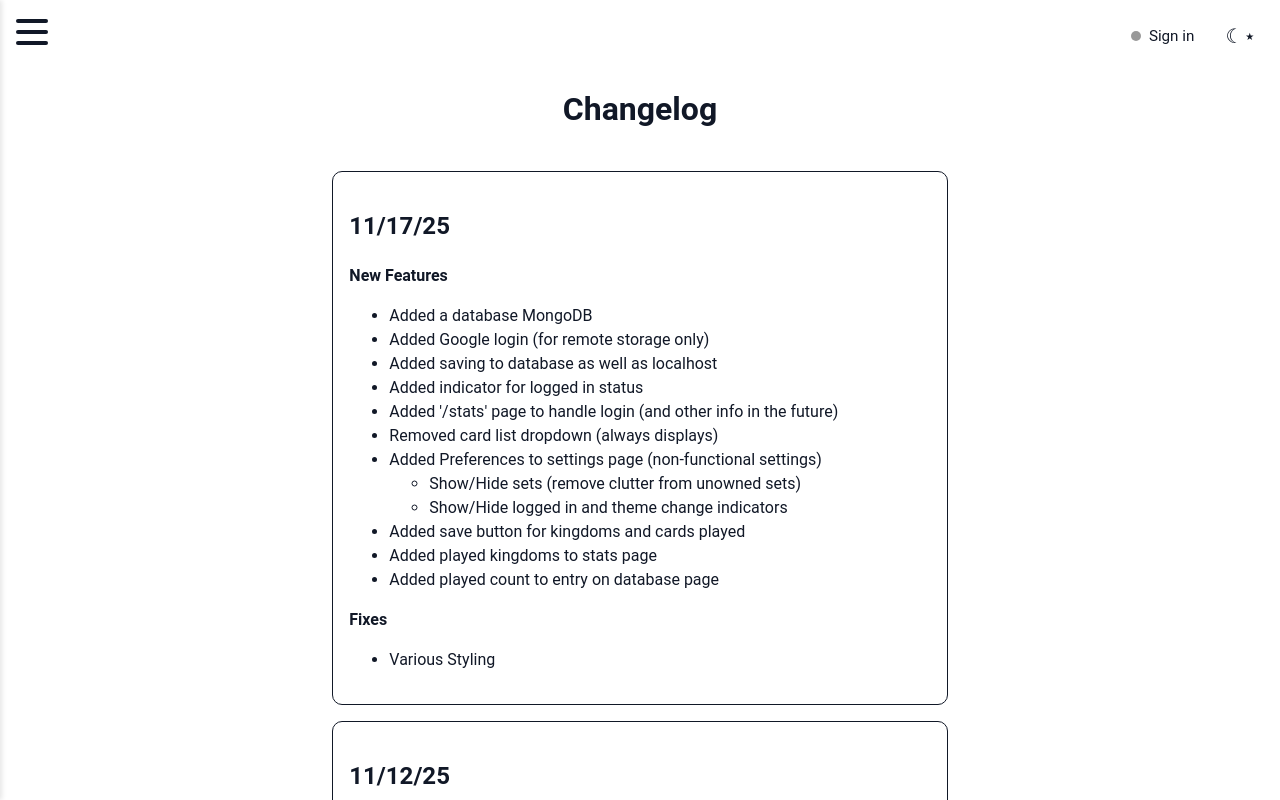
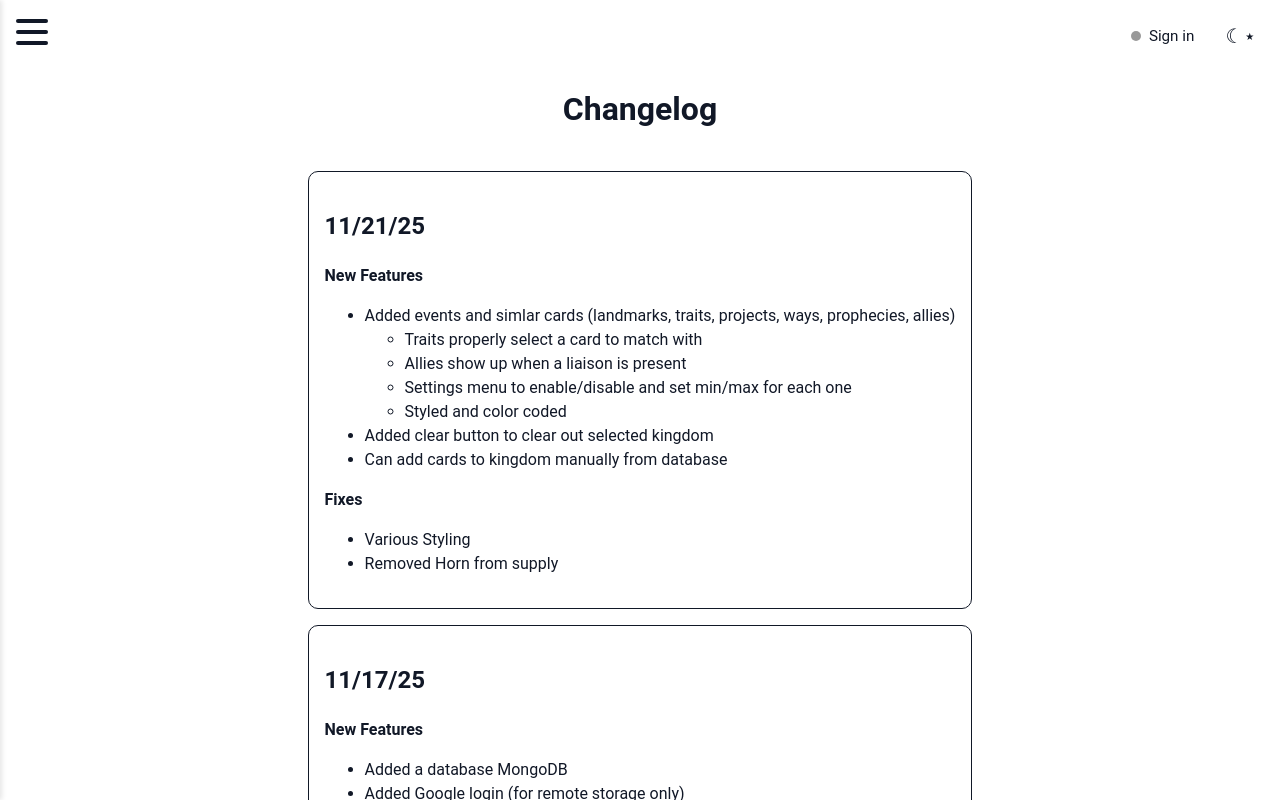
Before and after one commit to JHocevar/dominion, a SvelteKit app: page /changelog in a window 1280 px wide. Shown: the top 800 px of the page. Built offline with nearby package versions, Linux system fonts and the light colour scheme; no server answers.

Commit message:
update changelog and about page

```diff
--- a/src/routes/about/+page.svelte
+++ b/src/routes/about/+page.svelte
@@ -28,16 +28,17 @@ import github from '$lib/assets/github-mark-white.svg'
     <li>Individual reroll (reroll any card in generated kingdom)</li>
     <li>Banned card list (never added to kingdoms)</li>
     <li>Save data so it persists on page reload</li>
+    <li>Save history of played kingdoms</li>
+    <li>Choose random events, ways, landmarks, etc...</li>
   </ul>
 
   <h2>Planned Features</h2>
 
   <ul>
     <li>Save presets of enabled sets</li>
-    <li>Save history of played kingdoms and (optionally) effect weighting</li>
-    <li>Choose random events, ways, landmarks, etc...</li>
     <li>Add settings to require traveler, tavern mat, exile, etc...</li>
     <li>Fix +coin on card text and other uses (image on table, fix parsing)</li>
+    <li>Weighting card choosing based on played count (prioritize less played with cards)</li>
   </ul>
 </div>
 
--- a/src/routes/changelog/+page.svelte
+++ b/src/routes/changelog/+page.svelte
@@ -1,6 +1,28 @@
 <h1>Changelog</h1>
 
 <div class="container">
+  <div class="item">
+    <h2>11/21/25</h2>
+    <p>New Features</p>
+    <ul>
+      <li>Added events and simlar cards (landmarks, traits, projects, ways, prophecies, allies)</li>
+      <ul>
+        <li>Traits properly select a card to match with</li>
+        <li>Allies show up when a liaison is present</li>
+        <li>Settings menu to enable/disable and set min/max for each one</li>
+        <li>Styled and color coded</li>
+      </ul>
+      <li>Added clear button to clear out selected kingdom</li>
+      <li>Can add cards to kingdom manually from database</li>
+    </ul>
+
+    <p>Fixes</p>
+    <ul>
+      <li>Various Styling</li>
+      <li>Removed Horn from supply</li>
+    </ul>
+  </div>
+
   <div class="item">
     <h2>11/17/25</h2>
     <p>New Features</p>
```
